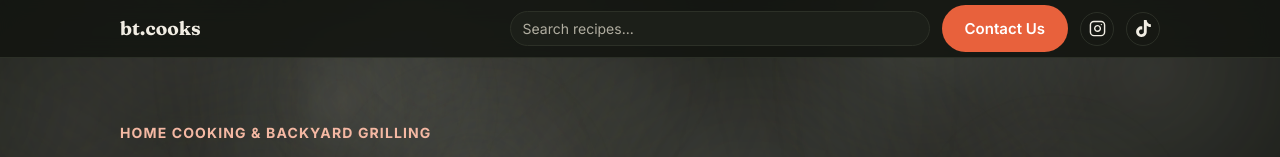
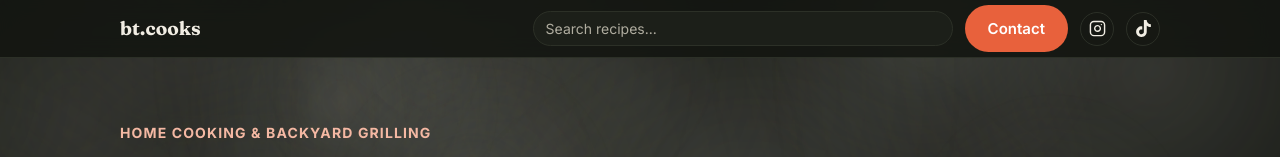
Before and after one commit to btcooks/bt-cooks, a plain HTML site: page index.html in a window 1280 px wide. Shown: the top 157 px of the page. Drawn offline with Linux system fonts and the light colour scheme.

Commit message:
Shorten contact button label

```diff
--- a/index.html
+++ b/index.html
@@ -21,7 +21,7 @@
     <div class="shell header-row">
       <a class="brand" href="#/">bt.cooks</a>
       <input id="search" class="search" type="search" placeholder="Search recipes..." autocomplete="off" />
-      <a class="btn primary contact-btn" href="mailto:bt.cooks@hotmail.com">Contact Us</a>
+      <a class="btn primary contact-btn" href="mailto:bt.cooks@hotmail.com">Contact</a>
       <a class="header-icon" href="https://instagram.com/bt.cooks" target="_blank" rel="noopener" aria-label="Follow on Instagram"><svg xmlns="http://www.w3.org/2000/svg" width="17" height="17" viewBox="0 0 24 24" fill="none" stroke="currentColor" stroke-width="2" stroke-linecap="round" stroke-linejoin="round" aria-hidden="true"><rect width="20" height="20" x="2" y="2" rx="5" ry="5"/><path d="M16 11.37A4 4 0 1 1 12.63 8 4 4 0 0 1 16 11.37z"/><line x1="17.5" x2="17.51" y1="6.5" y2="6.5"/></svg></a>
       <a class="header-icon" href="https://www.tiktok.com/@bt.cooks" target="_blank" rel="noopener" aria-label="Follow on TikTok"><svg xmlns="http://www.w3.org/2000/svg" width="17" height="17" viewBox="0 0 24 24" fill="currentColor" aria-hidden="true"><path d="M12.53.02C13.84 0 15.14.01 16.44 0c.08 1.53.63 3.09 1.75 4.17 1.12 1.11 2.7 1.62 4.24 1.79v4.03c-1.44-.05-2.89-.35-4.2-.97-.57-.26-1.1-.59-1.62-.93-.01 2.92.01 5.84-.02 8.75-.08 1.4-.54 2.79-1.35 3.94-1.31 1.92-3.58 3.17-5.91 3.21-1.43.08-2.86-.31-4.08-1.03-2.02-1.19-3.44-3.37-3.65-5.71-.02-.5-.03-1-.01-1.49.18-1.9 1.12-3.72 2.58-4.96 1.66-1.44 3.98-2.13 6.15-1.72.02 1.48-.04 2.96-.04 4.44-.99-.32-2.15-.23-3.02.37-.63.41-1.11 1.04-1.36 1.75-.21.51-.15 1.07-.14 1.61.24 1.64 1.82 3.02 3.5 2.87 1.12-.01 2.19-.66 2.77-1.61.19-.33.4-.67.41-1.06.1-1.79.06-3.57.07-5.36.01-4.03-.01-8.05.02-12.07z"/></svg></a>
     </div>
```
